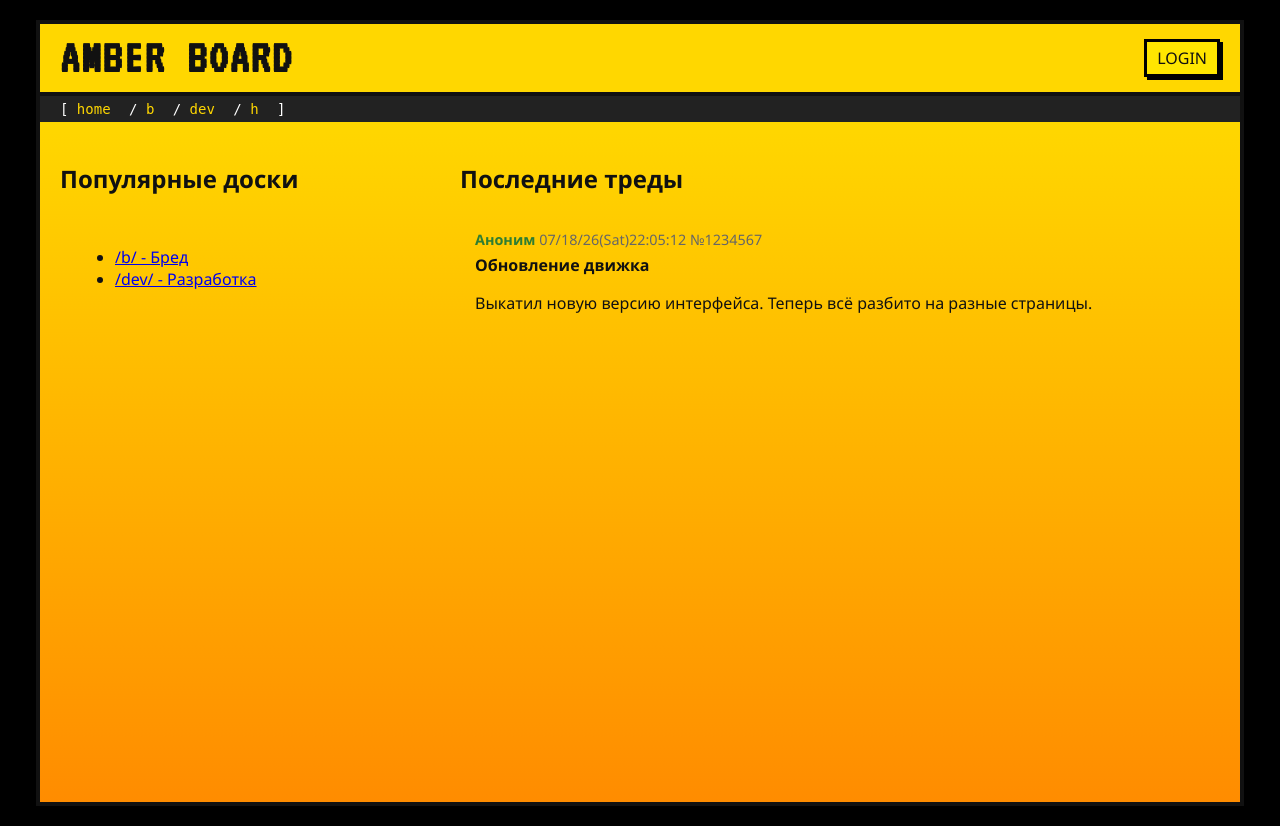
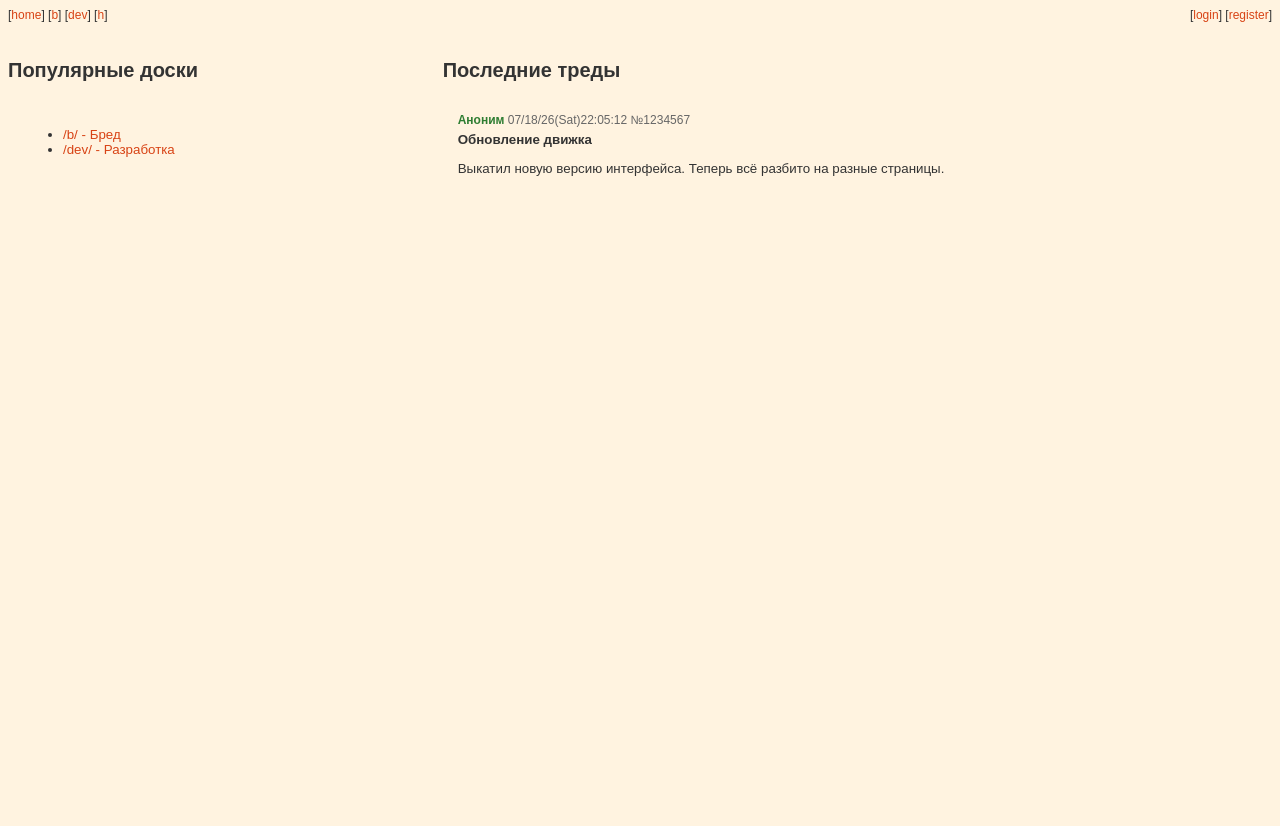
Before and after one commit to kataevilya/AmberBoard, a Flask app: page / in a window 1280 px wide. After the commit the page ends 176 px from the top, so only its background shows below. Run offline with Flask 3, Linux system fonts and the light colour scheme.

Commit message:
Refactor HTML structure and styling in base.html

```diff
--- a/templates/base.html
+++ b/templates/base.html
@@ -2,119 +2,86 @@
 <html lang="ru">
 <head>
     <meta charset="UTF-8">
-    <title>{% block title %}AMBER BOARD{% endblock %}</title>
-    <link href="https://fonts.googleapis.com/css2?family=VT323&display=swap" rel="stylesheet">
+    <title>{% block title %}AmberBoard{% endblock %}</title>
     <style>
-        :root {
-            --bg-black: #000000;
-            --header-yellow: #FFD700;
-            --column-gradient: linear-gradient(180deg, #FFD700 0%, #FF8C00 100%);
-            --post-red: #E61919;
-            --text-dark: #111111;
-            --text-light: #FFFFFF;
+        /* Строгая оранжевая 4chan-палитра */
+        body {
+            background-color: #FFF3E0;
+            color: #333333;
+            font-family: arial, helvetica, sans-serif;
+            font-size: 10pt;
+            margin: 0;
+            padding: 8px;
+        }
+        a { color: #D84315; text-decoration: none; }
+        a:hover { color: #FF3D00; }
+
+        #boardNavDesktop {
+            font-size: 9pt;
+            display: flex;
+            justify-content: space-between;
+            margin-bottom: 20px;
         }
 
-        body {
-            background-color: var(--bg-black);
-            color: var(--text-dark);
-            font-family: 'Segoe UI', Tahoma, Verdana, sans-serif;
-            margin: 0; padding: 20px;
+        .boardBanner { text-align: center; clear: both; }
+        .boardTitle {
+            color: #BF360C; font-size: 28px; font-weight: bold;
+            letter-spacing: 2px; margin-top: 10px;
         }
 
-        .board-container {
-            max-width: 1200px; margin: 0 auto;
-            background-color: white; border: 4px solid var(--text-dark);
+        table.postForm { margin: 0 auto; border-spacing: 1px; font-size: 10pt; }
+        table.postForm td { padding: 0; }
+        .postblock {
+            background-color: #FFB74D; color: #5D4037; font-weight: bold;
+            border: 1px solid #F57C00; padding: 2px 5px; text-align: left;
+        }
+        table.postForm input[type="text"], table.postForm textarea {
+            border: 1px solid #BCAAA4; margin: 0; padding: 2px;
+        }
+        table.postForm textarea { width: 300px; height: 120px; }
+        hr { border: none; border-top: 1px solid #FFCC80; margin: 15px 0; }
+
+        .board { margin: 0; padding: 0; }
+        .thread { margin-bottom: 20px; }
+        .postContainer { margin-top: 4px; }
+        .reply {
+            background-color: #FFE0B2; border-right: 1px solid #FFCC80;
+            border-bottom: 1px solid #FFCC80; display: table; padding: 2px 4px 6px 4px;
+        }
+        .postInfo { display: block; margin-bottom: 5px; }
+        .subject { color: #D84315; font-weight: bold; }
+        .name { color: #2E7D32; font-weight: bold; }
+        .dateTime { margin: 0 5px; }
+        .postNum a { color: #5D4037; text-decoration: none; }
+        .postNum a:hover { color: #D84315; }
+
+        .file { display: block; }
+        .fileText { font-size: 8pt; }
+        .fileThumb { float: left; margin: 2px 20px 10px 5px; border: none; }
+        .fileThumb div {
+            width: 250px; height: 140px; background-color: #FFCC80;
+            text-align: center; line-height: 140px; color: #D84315; border: 1px solid #F57C00;
         }
 
-        .header {
-            background-color: var(--header-yellow);
-            display: flex; justify-content: space-between; align-items: center;
-            padding: 10px 20px; border-bottom: 4px solid var(--text-dark);
-        }
-
-        .header h1 {
-            font-family: 'VT323', monospace; font-size: 3rem; margin: 0;
-            text-transform: uppercase; letter-spacing: 2px;
-        }
-
-        .header a { color: var(--text-dark); text-decoration: none; }
-
-        .board-links {
-            background: #222; color: #fff; padding: 5px 20px;
-            font-family: monospace; font-size: 14px;
-        }
-        .board-links a { color: #FFD700; text-decoration: none; margin-right: 10px; }
-        .board-links a:hover { text-decoration: underline; color: #FFF; }
-
-        .content { background: var(--column-gradient); min-height: 80vh; padding: 20px; }
-
-        /* Форма постинга (стиль 4chan) */
-        .post-form {
-            background: rgba(255, 255, 255, 0.9);
-            border: 3px solid var(--text-dark);
-            padding: 15px; margin: 0 auto 30px auto;
-            max-width: 600px; box-shadow: 4px 4px 0px var(--text-dark);
-        }
-
-        .post-form table { width: 100%; }
-        .post-form td { padding: 4px; }
-        .post-form input[type="text"], .post-form textarea {
-            width: 100%; box-sizing: border-box;
-            border: 2px solid var(--text-dark); padding: 5px;
-        }
-        .post-form button {
-            background: var(--post-red); color: white; border: 2px solid var(--text-dark);
-            padding: 5px 15px; font-weight: bold; cursor: pointer;
-        }
-
-        /* Посты */
-        .post-card {
-            background-color: var(--post-red);
-            border: 3px solid var(--text-dark); border-radius: 8px;
-            padding: 15px; margin-bottom: 15px; color: var(--text-light);
-            box-shadow: 4px 4px 0px rgba(0,0,0,0.5);
-            display: inline-block; min-width: 40%; max-width: 100%;
-        }
-
-        /* Выделение поста при переходе по ссылке (Target) */
-        .post-card:target {
-            border-color: #FFF;
-            box-shadow: 0 0 15px #FFD700, 4px 4px 0px rgba(0,0,0,0.5);
-            animation: pulse 2s;
-        }
-
-        @keyframes pulse {
-            0% { background-color: #FF5555; }
-            100% { background-color: var(--post-red); }
-        }
-
-        .post-header {
-            font-size: 0.85rem; margin-bottom: 10px;
-            border-bottom: 1px dashed rgba(255, 255, 255, 0.3); padding-bottom: 5px;
-        }
-        .post-header .name { font-weight: bold; color: #FFD700; }
-        .post-header a.post-num { color: #FFF; text-decoration: none; }
-        .post-header a.post-num:hover { color: #FFD700; }
-
-        .greentext { color: #7FFF00; }
-        .post-link { color: #FFD700; text-decoration: underline; font-weight: bold; }
+        .postMessage { margin: 1em 1em 1em 3em; word-wrap: break-word; }
+        .quote { color: #789922; }
+        .quotelink { text-decoration: underline; }
     </style>
 </head>
 <body>
-    <div class="board-container">
-        <div class="header">
-            <h1><a href="/">Amber Board</a></h1>
-            <div>
-                <a href="/login" style="background:#FFE600; padding:5px 10px; border:3px solid #000; box-shadow: 3px 3px 0 #000;">LOGIN</a>
-            </div>
-        </div>
-        <div class="board-links">
-            [ <a href="/">home</a> / <a href="/b/">b</a> / <a href="/dev/">dev</a> / <a href="/h/">h</a> ]
-        </div>
+    <div id="boardNavDesktop">
+        <span class="boardList">
+            [<a href="/">home</a>]
+            [<a href="/b/">b</a>]
+            [<a href="/dev/">dev</a>]
+            [<a href="/h/">h</a>]
+        </span>
+        <span class="customBoardList">
+            [<a href="/login">login</a>]
+            [<a href="/register">register</a>]
+        </span>
+    </div>
 
-        <div class="content">
-            {% block content %}{% endblock %}
-        </div>
-    </div>
+    {% block content %}{% endblock %}
 </body>
 </html>
```
